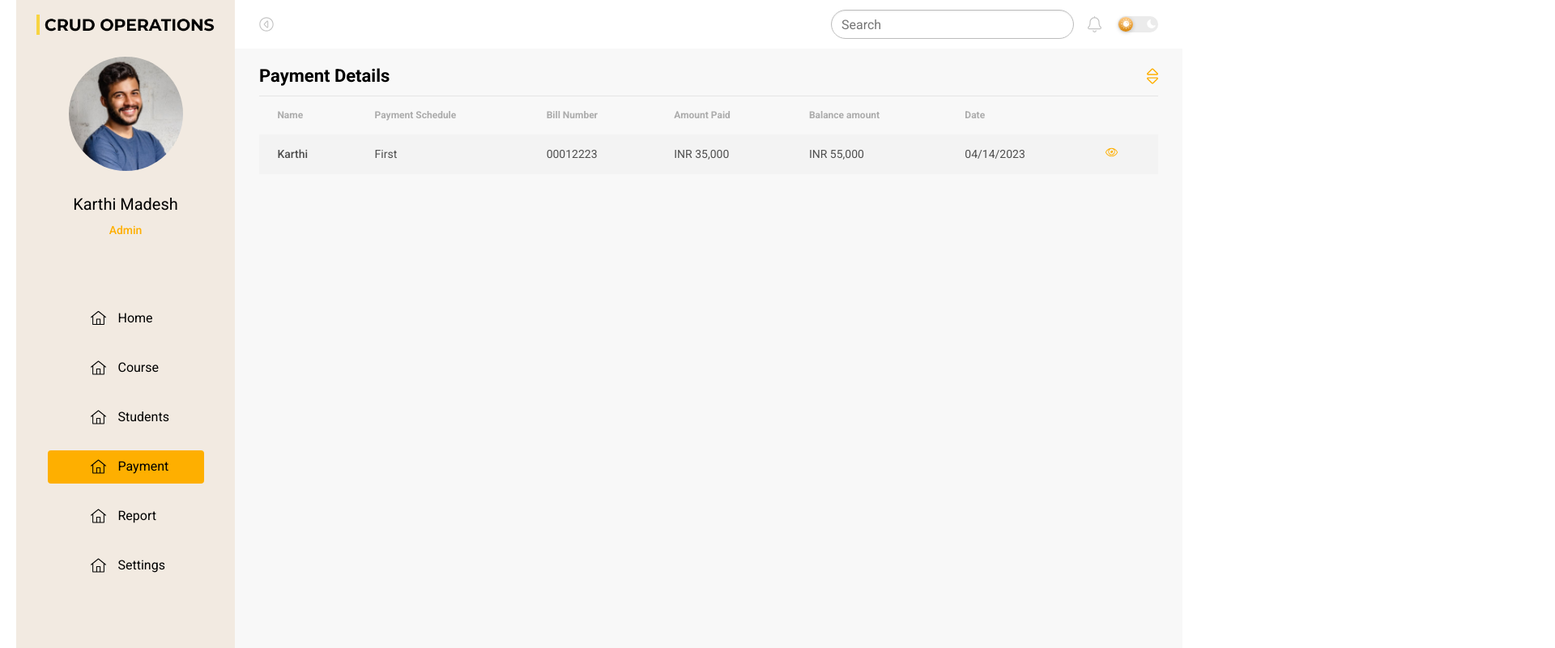
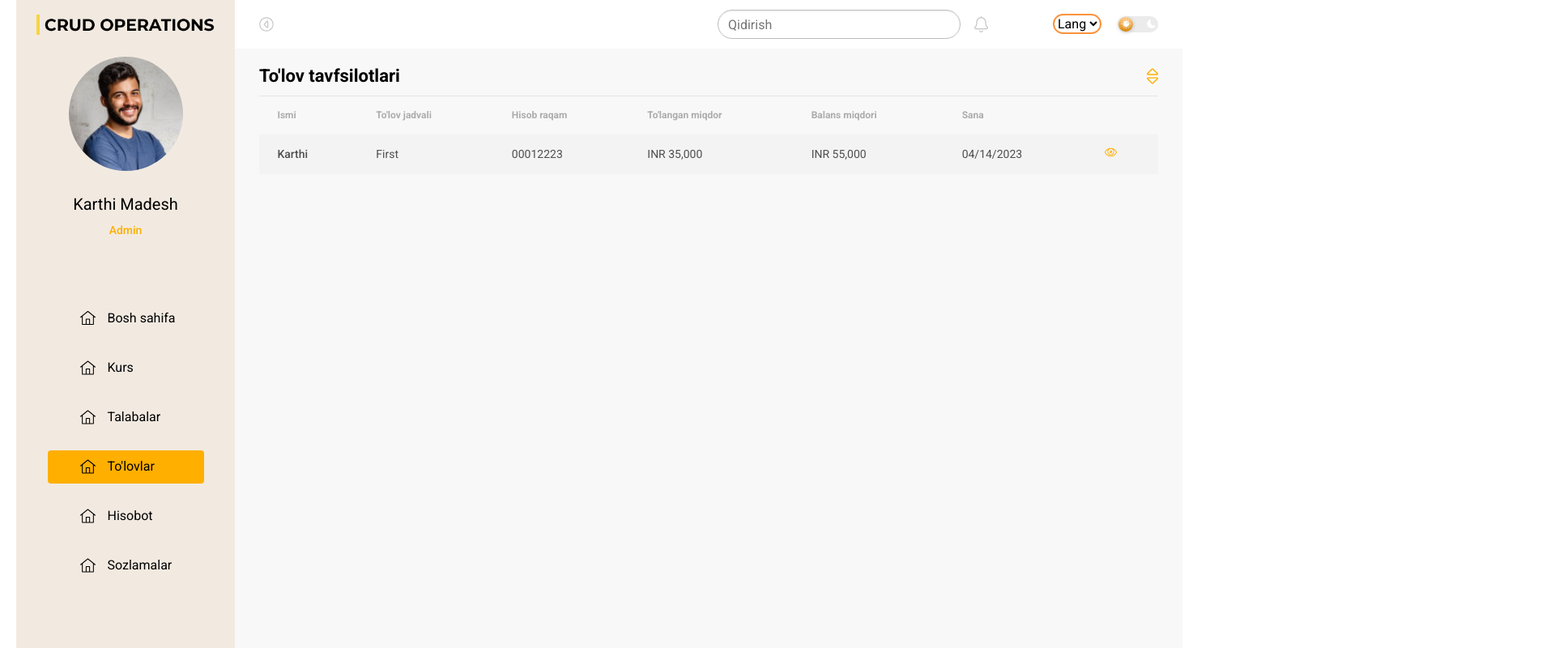
Before and after one commit to deco1117/CrudReact, a React (Vite) app: page /pay in a window 1280 px wide. Shown: the top 800 px of the page at 81% size, 1920 px wide, since content can reach past the window. Built offline with nearby package versions, Linux system fonts and the light colour scheme.

Commit message:
add select language

```diff
--- a/src/App.jsx
+++ b/src/App.jsx
@@ -8,16 +8,18 @@ import Sidebar from './companents/Sidebar'
 import Error from './pages/Error'
 import {BrowserRouter, Route, Routes} from 'react-router-dom'
 import { context } from './context/context';
+import LANG from './lang/lang';
 
 function App (props) {
 
-  const [lang, setLang] = useState('uz');
+  const [lang, setLang] = useState(localStorage.getItem('languages') || 'uz');
   const [mode, setMode] = useState('off' || localStorage.getItem('theme', 'off'));
+
 
   return (
     <div>
 
-          <context.Provider value = {{lang, mode}}>
+          <context.Provider value = {{lang, mode, LANG}}>
           <div className='app container'>
             <Sidebar/>
               <div>
--- a/src/companents/Dashboard/index.jsx
+++ b/src/companents/Dashboard/index.jsx
@@ -1,4 +1,5 @@
-import React from 'react';
+import React, { useContext } from 'react';
+import { context } from '../../context/context'
 import CardStud from '../../assets/images/card-stud.svg'
 import CardCourse from '../../assets/images/card-course.svg'
 import CardPay from '../../assets/images/card-payment.svg'
@@ -6,28 +7,33 @@ import CardUser from '../../assets/images/card-user.svg'
 import './index.scss'
 
 const index = () => {
+
+    const { mode, LANG, lang } = useContext(context);
+
+    const t = LANG[lang.toLowerCase()];
+
     return (
         <div>
             <div className='home'>
                 <div className='home__wrapper'>
                     <div className='home__wrapper--stud'>
                             <img className='home__wrapper--stud-img' src={CardStud} />
-                            <p className='home__wrapper--stud-title'>Students</p>
+                            <p className='home__wrapper--stud-title'>{t.students}</p>
                             <p className='home__wrapper--stud-text'>243</p>
                     </div>
                     <div className='home__wrapper--course'>
                             <img className='home__wrapper--course-img' src={CardCourse} />
-                            <p className='home__wrapper--course-title'>Course</p>
+                            <p className='home__wrapper--course-title'>{t.course}</p>
                             <p className='home__wrapper--course-text'>13 </p>
                     </div>
                     <div className='home__wrapper--pay'>
                             <img className='home__wrapper--pay-img' src={CardPay} />
-                            <p className='home__wrapper--pay-title'>Payments</p>
+                            <p className='home__wrapper--pay-title'>{t.payments}</p>
                             <p className='home__wrapper--pay-text'>INR 556,000</p>
                     </div>
                     <div className='home__wrapper--user'>
                             <img className='home__wrapper--user-img' src={CardUser} />
-                            <p className='home__wrapper--user-title'>Users</p>
+                            <p className='home__wrapper--user-title'>{t.users}</p>
                             <p className='home__wrapper--user-text'>3</p>
                     </div>
                 </div>
--- a/src/companents/Header/index.jsx
+++ b/src/companents/Header/index.jsx
@@ -7,7 +7,11 @@ import Moon from '../../assets/images/moon.svg'
 import './index.scss'
 
 const index = ({setMode,setLang}) => {
-    const {mode} = useContext(context);
+    const {mode, LANG, lang } = useContext(context);
+
+
+    const t = LANG[lang.toLowerCase()];
+
 
     const theme = mode? 'off' : 'on';
 
@@ -17,18 +21,24 @@ const index = ({setMode,setLang}) => {
     }
 
 
-
-
-console.log(headerStyle)
-
     return (
         <>
             <header>
                 <div className='header' style={headerStyle}>
                     <img src={Back} className='header__back cursor-pointer'></img>
                     <div className='header__search flex align-items-center'>
-                        <input type="text" class="form-control header__search--form w-[300px] rounded-[20px] " placeholder="Search"/>
+                        <input type="text" class="form-control header__search--form w-[300px] rounded-[20px] " placeholder={t.search}/>
                         <img src={Bell} className='header__search--bell' />
+
+                    <select className={' rounded-[20px] ml-20 border-2 border-orange-400  ' + (mode === 'off'? 'bg-white' : 'bg-black')} onChange={(e)=>{
+                            setLang(e.target.value)
+                            localStorage.setItem('language', e.target.value)
+                        }} name="" id="">
+                            <option disabled selected  >Lang</option>
+                            <option value="uz">UZ</option>
+                            <option value="eng">ENG</option>
+                        </select>
+
 
                         <input type="checkbox" id='darkmode-toggle' className=' toggle ml-5'
                         onClick={(e)=>{
--- a/src/companents/Payment/index.jsx
+++ b/src/companents/Payment/index.jsx
@@ -1,15 +1,20 @@
-import React from 'react';
+import React,{useContext} from 'react';
+import {context} from '../../context/context'
 import Scrool from '../../assets/images/scrool.svg'
 import Eye from '../../assets/images/eye.svg'
 import './index.scss'
 
 const index = () => {
+    const { mode, LANG, lang } = useContext(context);
+
+    const t = LANG[lang.toLowerCase()];
+
     return (
         <div>
             <div className='studentlist'>
                 <div className='studentlist__header'>
                     <h1 className='studentlist__header--title'>
-                        Payment Details
+                        {t.payDetails}
                     </h1>
                     <div className='studentlist__header--end'>
                         <img className='studentlist__header--end-scrool' src={Scrool} />
@@ -18,12 +23,12 @@ const index = () => {
                 <table class="table table-striped">
                 <thead>
                     <tr>
-                    <th scope="col" className='table-head'>Name</th>
-                    <th scope="col" className='table-head'>Payment Schedule</th>
-                    <th scope="col" className='table-head'>Bill Number</th>
-                    <th scope="col" className='table-head'>Amount Paid</th>
-                    <th scope="col" className='table-head'>Balance amount</th>
-                    <th scope="col" className='table-head'>Date </th>
+                    <th scope="col" className='table-head'>{t.name}</th>
+                    <th scope="col" className='table-head'>{t.paySchedule}</th>
+                    <th scope="col" className='table-head'>{t.bill}</th>
+                    <th scope="col" className='table-head'>{t.paid}</th>
+                    <th scope="col" className='table-head'>{t.balance}</th>
+                    <th scope="col" className='table-head'>{t.date} </th>
                     <th scope="col" className='table-head'></th>
                     </tr>
                 </thead>
--- a/src/companents/Sidebar/index.jsx
+++ b/src/companents/Sidebar/index.jsx
@@ -10,8 +10,19 @@ import HomeDark from '../../assets/images/home-dark.svg'
 import './index.scss'
 import { Link, NavLink } from 'react-router-dom';
 
+
+
+
+
+
+
 const index = () => {
-    const { mode } = useContext(context);
+
+
+    const { mode, LANG, lang } = useContext(context);
+
+    const t = LANG[lang.toLowerCase()];
+
 
     const sidebarStyle = {
         backgroundColor: mode === 'off' ? '#F2EAE1' : '#2c2926',
@@ -28,53 +39,53 @@ const index = () => {
                     <div className='sidebar__admin'>
                         <img className='sidebar__admin--img' src={Avatar}></img>
                         <h2 className={' mt-[27px] font-normal text-xl font-medium sidebar__admin--name' + (mode === 'off' ? 'text-[#000000]' : 'text-[#fff]')}>Karthi Madesh</h2>
-                        <h3 className='sidebar__admin--role'>Admin</h3>
+                        <h3 className='sidebar__admin--role'>{t.role}</h3>
                     </div>
                     <div className='flex flex-column items-center gap-[20px] my-[80px] mb-[124px]'>
-                        <NavLink to="/home" className={' grid-cols-2 content-start pl-[53px] pt-[8px] w-[193px] h-[41px] '}>
+                        <NavLink to="/home" className={' grid-cols-2 content-start pl-[40px] pt-[8px] w-[193px] h-[41px] '}>
                             <div className=' flex items-center mx-auto gap-[15px]'>
                                 <img className='flex ' src={mode === 'off' ? Home : HomeDark} alt="icon" />
-                                <p className={'  ' + (mode === 'off' ? 'text-[#000000]' : 'text-[#fff]')}  >Home</p>
+                                <p className={'  ' + (mode === 'off' ? 'text-[#000000]' : 'text-[#fff]')}  >{t.home}</p>
                             </div>
                         </NavLink>
-                        <NavLink to="/course" className={' grid-cols-2 content-start pl-[53px] pt-[8px] w-[193px] h-[41px] items-center text-white '}>
+                        <NavLink to="/course" className={' grid-cols-2 content-start pl-[40px] pt-[8px] w-[193px] h-[41px] items-center text-white '}>
                             <div className='mx-auto flex  gap-[15px] '>
                                 <img src={mode === 'off' ? Home : HomeDark} alt="icon" />
-                                <p className={'  ' + (mode === 'off' ? 'text-[#000000]' : 'text-[#fff]')}  >Course</p>
+                                <p className={'  ' + (mode === 'off' ? 'text-[#000000]' : 'text-[#fff]')}  >{t.course}</p>
                             </div>
                         </NavLink>
-                        <NavLink to="/students" className={' grid-cols-2 content-start pl-[53px] pt-[8px] w-[193px] h-[41px] items-center text-white '}>
+                        <NavLink to="/students" className={' grid-cols-2 content-start pl-[40px] pt-[8px] w-[193px] h-[41px] items-center text-white '}>
                             <div className='mx-auto flex gap-[15px] '>
                                 <img src={mode === 'off' ? Home : HomeDark} alt="icon" />
-                                <p className={'  ' + (mode === 'off' ? 'text-[#000000]' : 'text-[#fff]')}  >Students</p>
+                                <p className={'  ' + (mode === 'off' ? 'text-[#000000]' : 'text-[#fff]')}  >{t.students}</p>
                             </div>
                         </NavLink>
-                        <NavLink to="/pay" className={' grid-cols-2 content-start pl-[53px] pt-[8px] w-[193px] h-[41px] items-center text-white '}>
+                        <NavLink to="/pay" className={' grid-cols-2 content-start pl-[40px] pt-[8px] w-[193px] h-[41px] items-center text-white '}>
                             <div className='mx-auto flex gap-[15px] '>
                                 <img src={mode === 'off' ? Home : HomeDark} alt="icon" />
-                                <p className={'  ' + (mode === 'off' ? 'text-[#000000]' : 'text-[#fff]')}  >Payment</p>
+                                <p className={'  ' + (mode === 'off' ? 'text-[#000000]' : 'text-[#fff]')}  >{t.payments}</p>
                             </div>
                         </NavLink>
-                        <NavLink to="/report" className={' grid-cols-2 content-start pl-[53px] pt-[8px] w-[193px] h-[41px] items-center text-white '}>
+                        <NavLink to="/report" className={' grid-cols-2 content-start pl-[40px] pt-[8px] w-[193px] h-[41px] items-center text-white '}>
                             <div className='mx-auto flex gap-[15px]'>
                                 <img src={mode === 'off' ? Home : HomeDark} alt="icon" />
-                                <p className={'  ' + (mode === 'off' ? 'text-[#000000]' : 'text-[#fff]')}  >Report</p>
+                                <p className={'  ' + (mode === 'off' ? 'text-[#000000]' : 'text-[#fff]')}  >{t.report}</p>
                             </div>
                         </NavLink>
-                        <NavLink to="/setting" className={' grid-cols-2 content-start pl-[53px] pt-[8px] w-[193px] h-[41px] items-center text-white '}>
+                        <NavLink to="/setting" className={' grid-cols-2 content-start pl-[40px] pt-[8px] w-[193px] h-[41px] items-center text-white '}>
                             <div className='mx-auto flex gap-[15px] '>
                                 <img src={mode === 'off' ? Home : HomeDark} alt="icon" />
-                                <p className={'  ' + (mode === 'off' ? 'text-[#000000]' : 'text-[#fff]')}  >Settings</p>
+                                <p className={'  ' + (mode === 'off' ? 'text-[#000000]' : 'text-[#fff]')}  >{t.settings}</p>
                             </div>
                         </NavLink>
 
 
                     </div>
                     <div className='flex flex-column items-center gap-[20px] mb-[80px]'>
-                        <NavLink to="/" className={' grid-cols-2 content-start pl-[53px] pt-[8px] w-[193px] h-[41px] items-center text-white '}>
+                        <NavLink to="/" className={' grid-cols-2 content-start pl-[40px] pt-[8px] w-[193px] h-[41px] items-center text-white '}>
                             <div className='mx-auto flex gap-[15px] fill-current '>
                                 <img src={mode === 'off' ? Home : HomeDark} alt="icon" />
-                                <p className={'  ' + (mode === 'off' ? 'text-[#000000]' : 'text-[#fff]')}  >Logout</p>
+                                <p className={'  ' + (mode === 'off' ? 'text-[#000000]' : 'text-[#fff]')}  >{t.logout}</p>
                             </div>
                         </NavLink>
                     </div>
--- a/src/companents/StudentList/index.jsx
+++ b/src/companents/StudentList/index.jsx
@@ -1,4 +1,5 @@
-import React from 'react';
+import React,{useContext} from 'react';
+import {context} from '../../context/context'
 import Scrool from '../../assets/images/scrool.svg'
 import Miniavatar from '../../assets/images/miniavatar.png'
 import Edit from '../../assets/images/edit.svg'
@@ -6,36 +7,40 @@ import Del from '../../assets/images/del.svg'
 import './index.scss'
 
 const index = () => {
+
+    const { mode, LANG, lang } = useContext(context);
+
+    const t = LANG[lang.toLowerCase()];
     return (
         <div>
             <div className='studentlist'>
                 <div className='studentlist__header'>
                     <h1 className='studentlist__header--title'>
-                        Students List
+                        {t.studentList}
                     </h1>
                     <div className='studentlist__header--end'>
                         <img className='studentlist__header--end-scrool' src={Scrool} />
                         <button className='studentlist__header--end-button'>
-                            ADD NEW STUDENT
+                            {t.addNewStudent}
                         </button>
                     </div>
                 </div>
                 <div className='studentlist__table'>
                     <div className='studentlist__table--body'>
                         <h6 className='studentlist__table--body-title'>
-                            Name
+                            {t.name}
                         </h6>
                         <h6 className='studentlist__table--body-title'>
-                            Email
+                            {t.email}
                         </h6>
                         <h6 className='studentlist__table--body-title'>
-                            Phone
+                            {t.phone}
                         </h6>
                         <h6 className='studentlist__table--body-title'>
-                            Enroll Number
+                            {t.enrollNumber}
                         </h6>
                         <h6 className='studentlist__table--body-title'>
-                            Date of admission
+                            {t.dataAdmission}
                         </h6>
                     </div>
                     <div className='studentlist__table--card'>
--- /dev/null
+++ b/src/lang/lang.jsx
@@ -0,0 +1,83 @@
+
+const LANG =  {
+
+    "uz":{
+        role:'Admin',
+        home:"Bosh sahifa",
+        course:'Kurs',
+        students:'Talabalar',
+        payments:"To'lovlar",
+        report:"Hisobot",
+        settings:'Sozlamalar',
+        logout:'Çhiqish',
+        search:'Qidirish',
+        look: "Adashganga o'xshaysiz",
+        notpage:"siz izlayotgan sahifa mavjud emas!",
+        toHome: "Bosh sahifaga qayrish",
+        studentList: "Talabalar ro'yxati",
+        addNewStudent: "Yangi talaba qo'shish",
+        name: "Ismi",
+        email: "Email",
+        phone: "Telefon",
+        enrollNumber: "Ro'yhatdan o'tish raqami",
+        dataAdmission: "Qabul qilingan sana",
+        users:"Foydalanuvchilar",
+        paySchedule: "To'lov jadvali",
+        bill: "Hisob raqam",
+        paid: "To'langan miqdor",
+        balance: "Balans miqdori",
+        date: "Sana",
+        payDetails: "To'lov tavfsilotlari"
+
+
+
+
+
+
+
+
+
+    },
+
+    'eng':{
+        role:'Admin',
+        home:"Home",
+        course:'Course',
+        students:'Students',
+        payments:"Payment",
+        report:"Report",
+        settings:'Settings',
+        logout:'Logout',
+        search:'Search',
+        look: "Look like you're lost",
+        notpage:"the page you are looking for not avaible!!",
+        toHome: "Go to Home",
+        studentList: "Students List",
+        addNewStudent: "Add New Student",
+        name: "Name",
+        email: "Email",
+        phone: "Phone",
+        enrollNumber: "Enroll Number",
+        dataAdmission: "Date of Authorization",
+        users:"Users",
+        paySchedule: "Payment Schedule",
+        bill: "Bill Number",
+        paid: "Amount Paid",
+        balance: "Balance Amount",
+        date: "Date",
+        payDetails: "Payment Details"
+
+
+    },
+
+
+    'rus':{
+
+    }
+
+
+
+
+}
+
+export default LANG;
```
